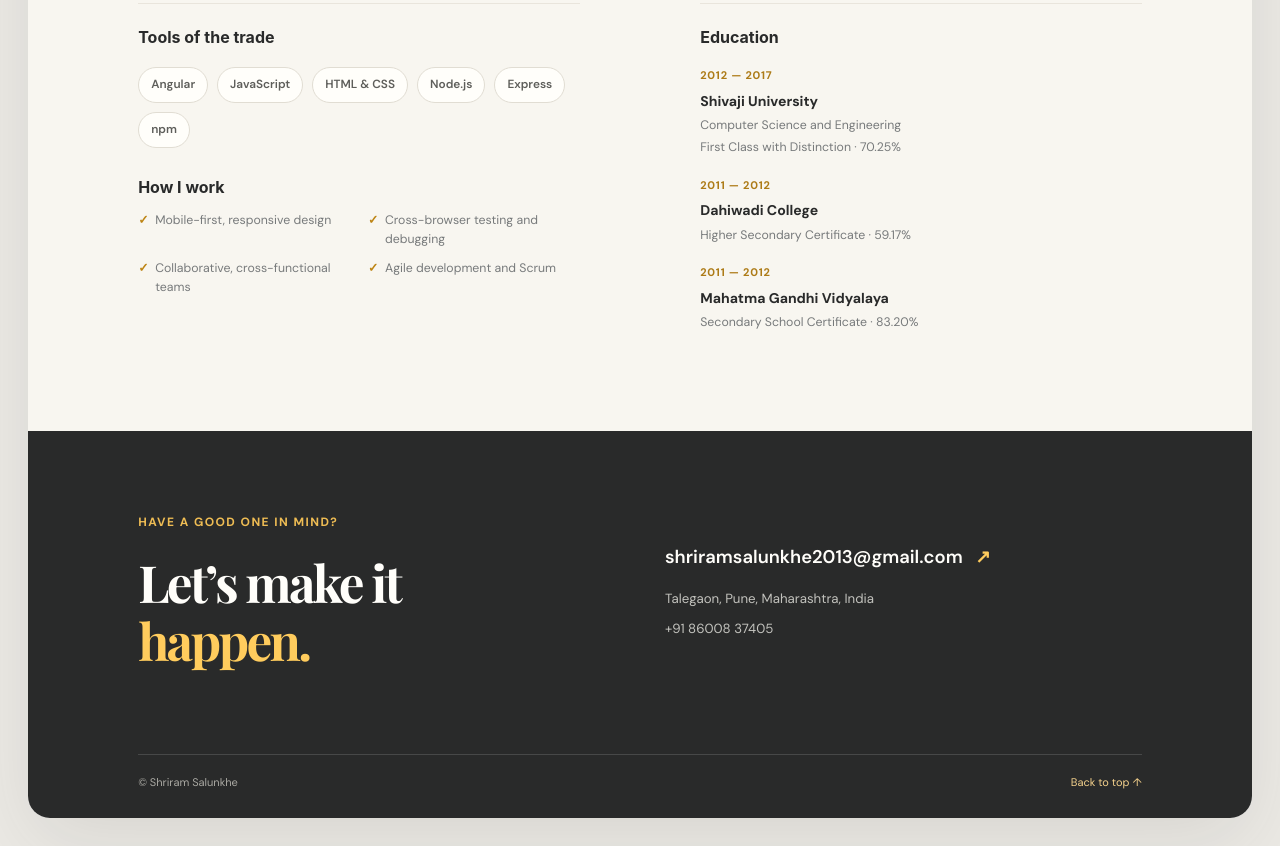
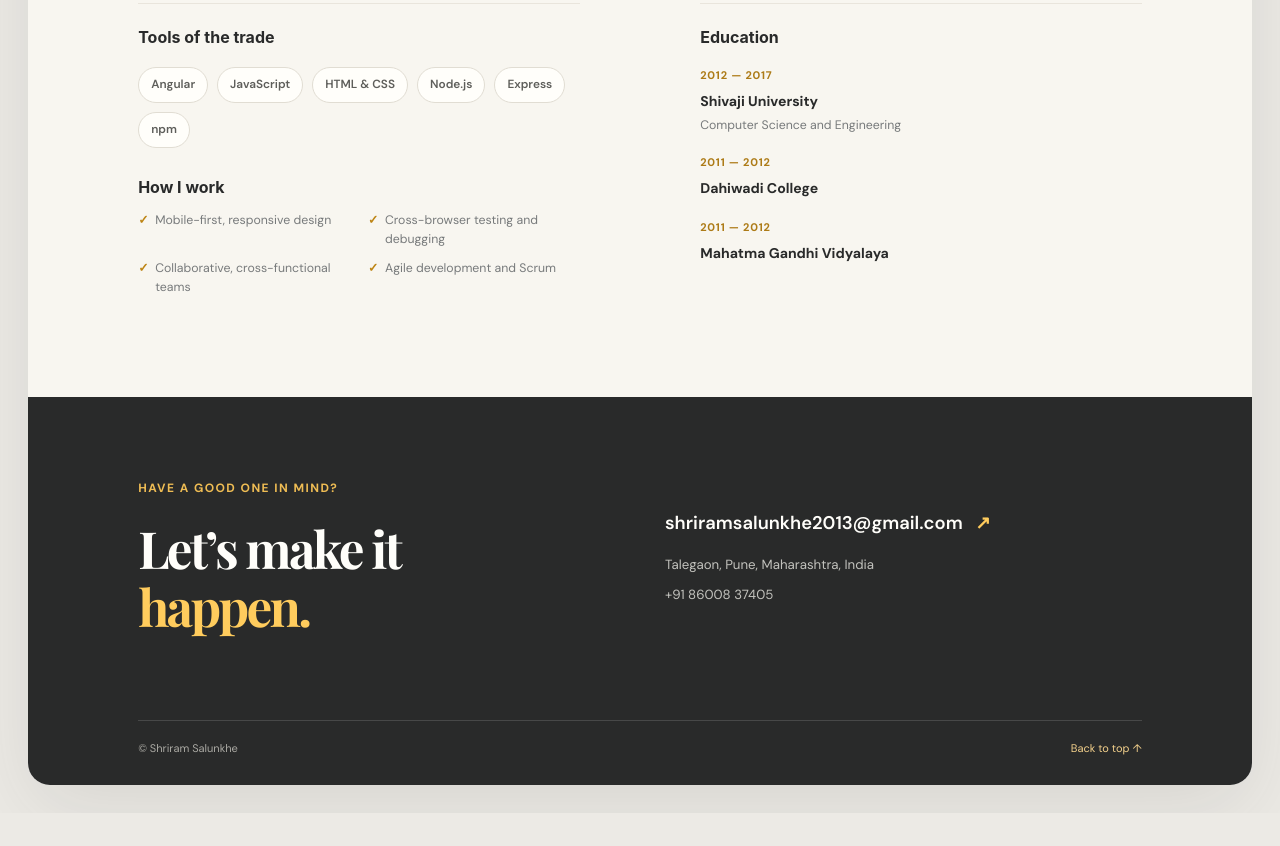
Before and after one commit to shriram0436/Resume, a plain HTML site: page index.html in a window 1280 px wide. Shown: the part 2304-3150 px from the top of the page. After the commit the page ends 3117 px from the top, so only its background shows below. Drawn offline with nearby package versions, Linux system fonts and the light colour scheme.

Commit message:
Update index.html

```diff
--- a/index.html
+++ b/index.html
@@ -139,17 +139,14 @@
                             <span class="education-year">2012 — 2017</span>
                             <strong>Shivaji University</strong>
                             <span>Computer Science and Engineering</span>
-                            <span>First Class with Distinction · 70.25%</span>
                         </article>
                         <article class="education-item">
                             <span class="education-year">2011 — 2012</span>
                             <strong>Dahiwadi College</strong>
-                            <span>Higher Secondary Certificate · 59.17%</span>
                         </article>
                         <article class="education-item">
                             <span class="education-year">2011 — 2012</span>
                             <strong>Mahatma Gandhi Vidyalaya</strong>
-                            <span>Secondary School Certificate · 83.20%</span>
                         </article>
                     </div>
                 </div>
```
